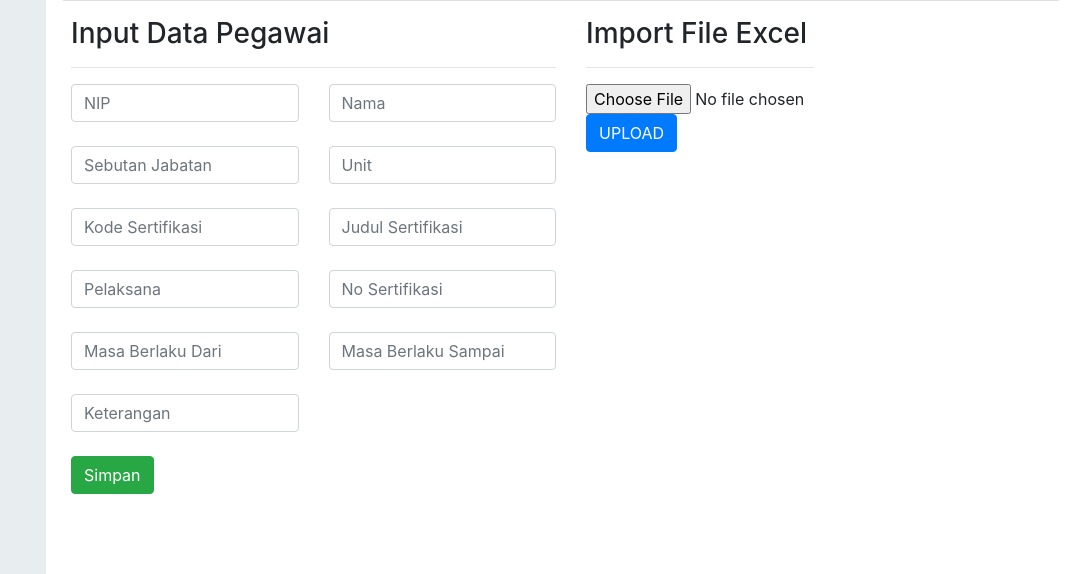
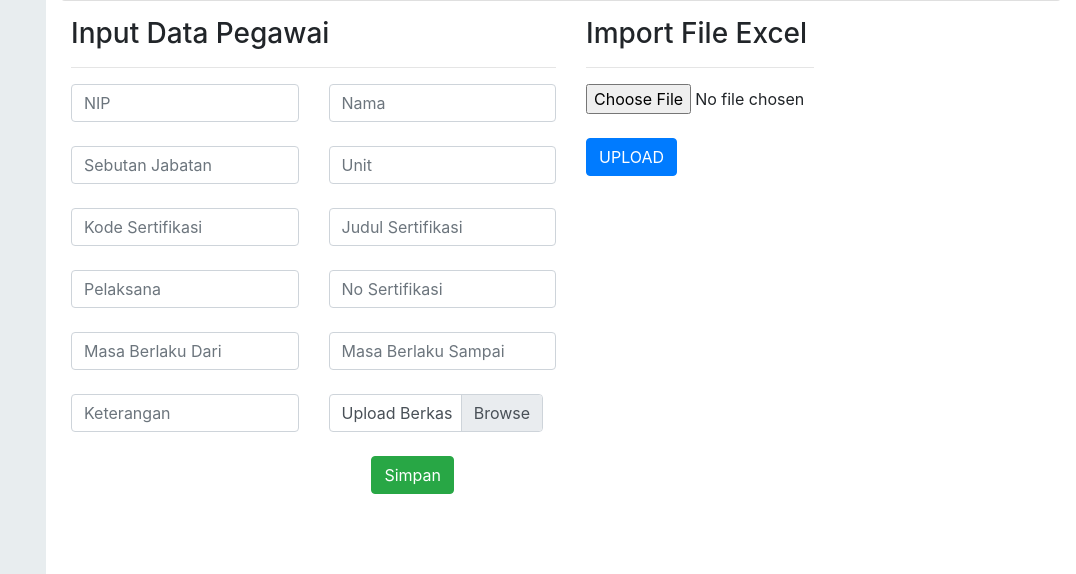
Before and after one commit to GunturWidodo/plnn, a PHP site: page /sertifikasi.php in a window 1280 px wide. Shown: the part 415-989 px from the top of the page, without its empty margins (204-1280 px from the left). Run offline with PHP 8.4, Linux system fonts and the light colour scheme; the visitor is signed in with stand-in values (Sample User, id 1); data that the repository does not hold is empty; some libraries are stand-ins or nearby versions.

Commit message:
Update sertifikasi.php

```diff
--- a/sertifikasi.php
+++ b/sertifikasi.php
@@ -274,19 +274,15 @@
                       <input type="text" name="ket" placeholder="Keterangan" required class="form-control input-lg" value="" />
                     <br>
                     </div>
-                  </div>
-                  <button type="submit" name="simpan" class="btn btn-success">Simpan</button>
-
-                  <div class="row">
-                    <div class="col-5 col-sm-6 col-md-6">
-                    <form>
-                      <!--<div class="custom-file mb-3">
+                    <div class="col-5" style="margin-left: 15px">
                         <input required="" type="file" class="custom-file-input" id="customFile" name="filename">
                         <label class="custom-file-label" for="customFile">Upload Berkas</label>
-                      </div>
-                      <button type="submit" name="submit" class="btn btn-lg btn-primary btn-block">Daftar</button>-->
-
-                    </form>
+                    </div>
+                  </div>
+                  <div class="row">
+                    <div class="col-5" style="margin-left: 15px"></div><br>
+                    <div class="col-5 ml-auto">
+                      <button type="submit" name="simpan" class="btn btn-success">Simpan</button>
                     </div>
                   </div>
                 </form>
@@ -302,7 +298,7 @@
               <div class="custom-file mb-3">
                 <form method="POST" action="import.php" enctype="multipart/form-data">
                   <input class="costume-file-input" type="file" name="excel" id="costumefileUp">
-                  <br>
+                  <br><br>
                   <button type="submit" class="btn btn-primary">UPLOAD</button>
                 </form>
               </div>
```
